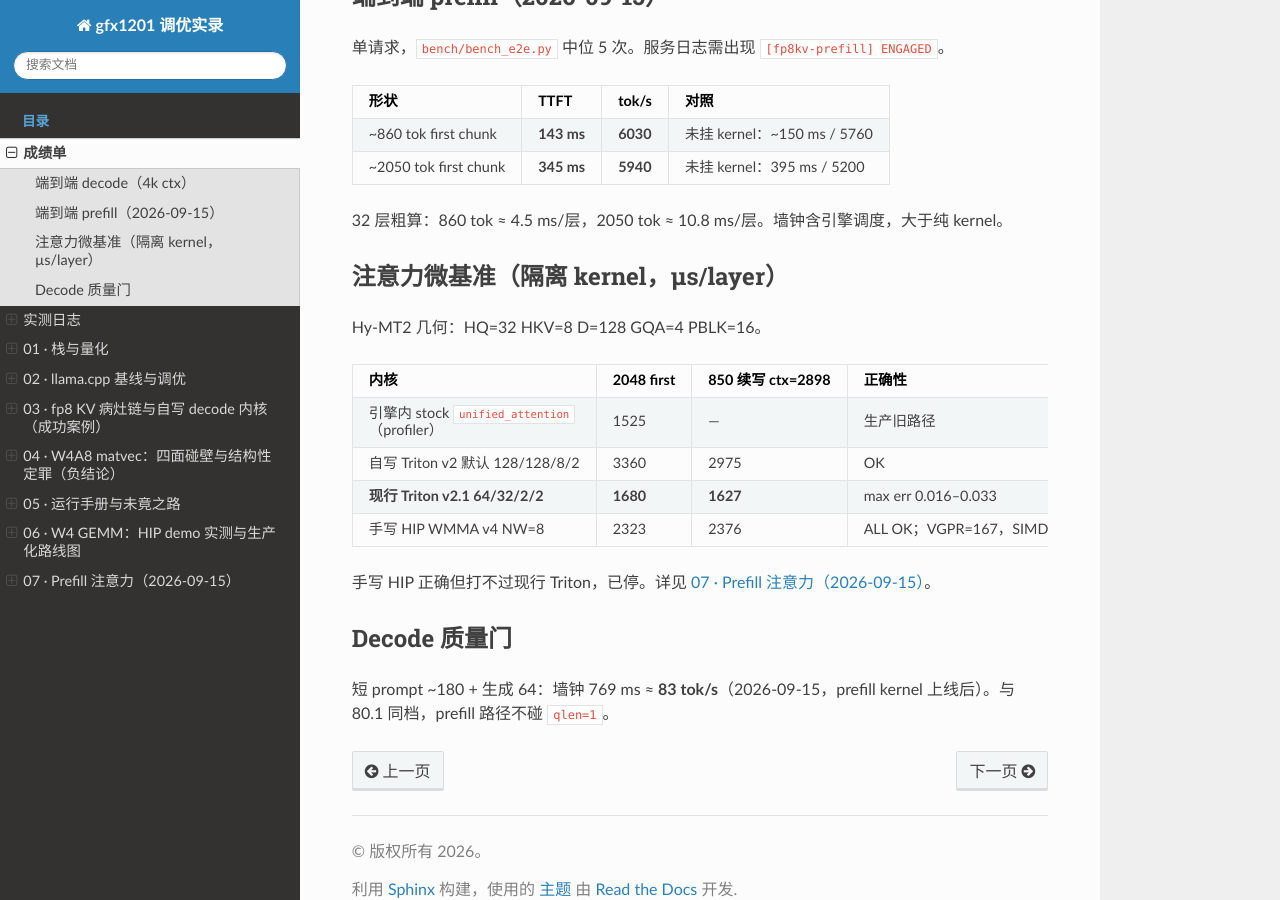
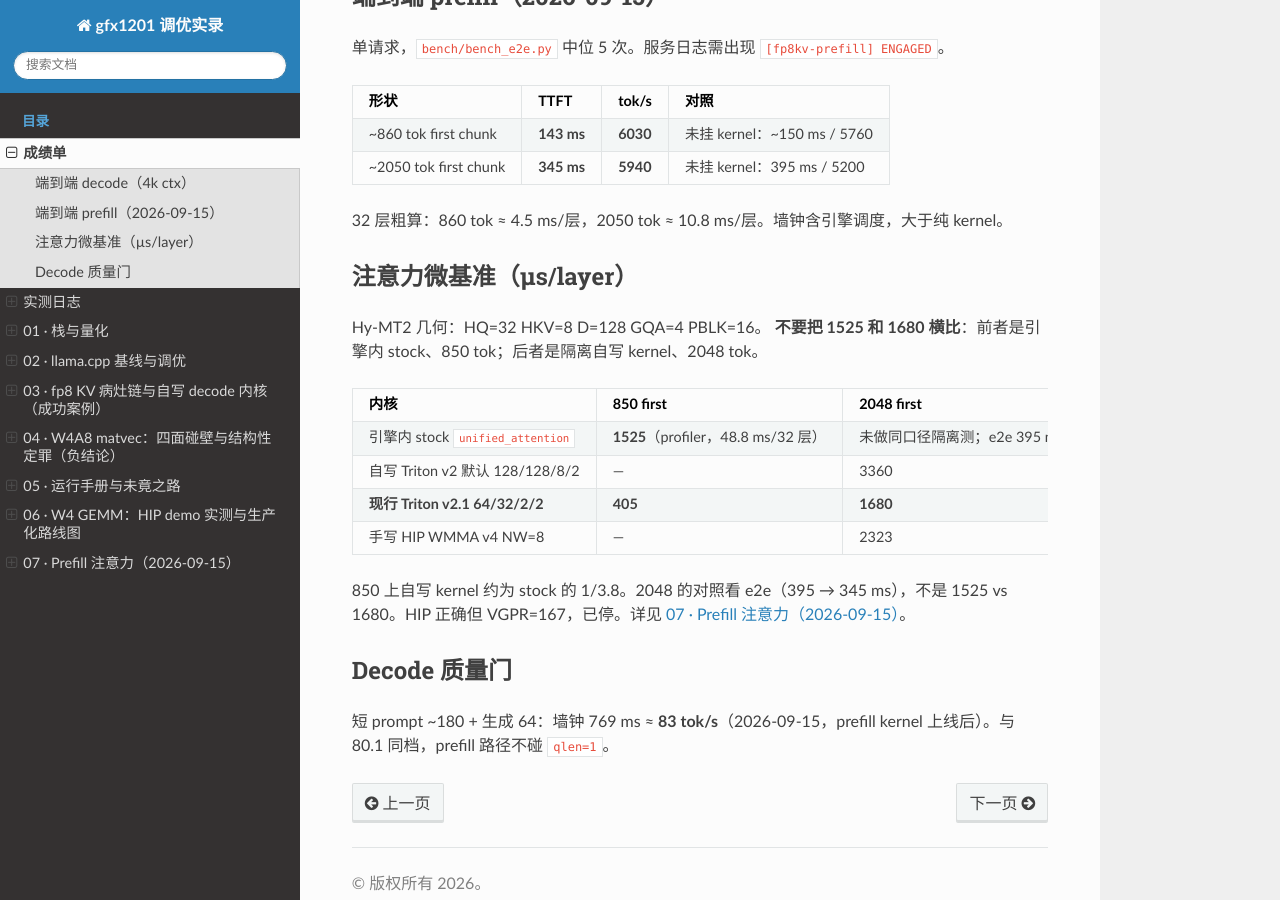
Before and after one commit to pty819/gfx1201-tuning-log, a Sphinx documentation site: the page built from docs/scoreboard.md, in a window 1280 px wide and 900 px high, scrolled down 643 px. Built offline with Sphinx 7.4.7 and the Read the Docs theme 3.1.0, drawn with Linux system fonts in a browser that asks for light colours.

Commit message:
docs: 1525µs stock 是 850 tok，不能跟 2048 的 1680 横比
unified_attention 48.8ms/32层 = 1525µs 标在 prefill_test 的 stock@850。同长度 Triton v2.1 是 405µs。

```diff
--- a/docs/scoreboard.md
+++ b/docs/scoreboard.md
@@ -27,18 +27,19 @@
 
 32 层粗算：860 tok ≈ 4.5 ms/层，2050 tok ≈ 10.8 ms/层。墙钟含引擎调度，大于纯 kernel。
 
-## 注意力微基准（隔离 kernel，µs/layer）
+## 注意力微基准（µs/layer）
 
 Hy-MT2 几何：HQ=32 HKV=8 D=128 GQA=4 PBLK=16。
+**不要把 1525 和 1680 横比**：前者是引擎内 stock、850 tok；后者是隔离自写 kernel、2048 tok。
 
-| 内核 | 2048 first | 850 续写 ctx=2898 | 正确性 |
+| 内核 | 850 first | 2048 first | 850 续写 ctx=2898 |
 |---|---|---|---|
-| 引擎内 stock `unified_attention`（profiler） | 1525 | — | 生产旧路径 |
-| 自写 Triton v2 默认 128/128/8/2 | 3360 | 2975 | OK |
-| **现行 Triton v2.1 64/32/2/2** | **1680** | **1627** | max err 0.016–0.033 |
-| 手写 HIP WMMA v4 NW=8 | 2323 | 2376 | ALL OK；VGPR=167，SIMD 驻留 1 波 |
+| 引擎内 stock `unified_attention` | **1525**（profiler，48.8 ms/32 层） | 未做同口径隔离测；e2e 395 ms | — |
+| 自写 Triton v2 默认 128/128/8/2 | — | 3360 | 2975 |
+| **现行 Triton v2.1 64/32/2/2** | **405** | **1680** | 1627 |
+| 手写 HIP WMMA v4 NW=8 | — | 2323 | 2376 |
 
-手写 HIP 正确但打不过现行 Triton，已停。详见 {doc}`07-prefill`。
+850 上自写 kernel 约为 stock 的 1/3.8。2048 的对照看 e2e（395 → 345 ms），不是 1525 vs 1680。HIP 正确但 VGPR=167，已停。详见 {doc}`07-prefill`。
 
 ## Decode 质量门
 
```
Also changed, not shown: docs/07-prefill.md (+2 -2 lines), docs/perf-log.md (+2 -2 lines).
